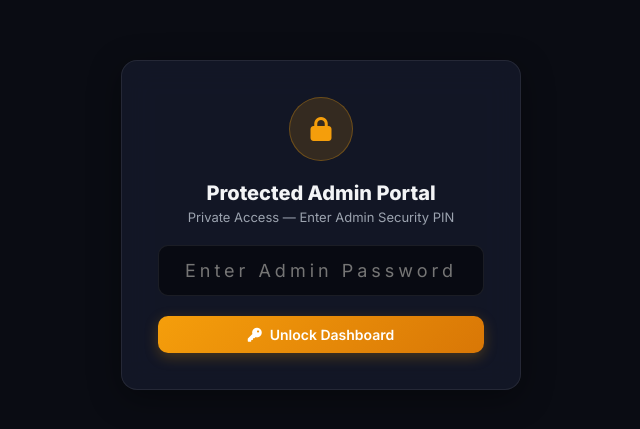
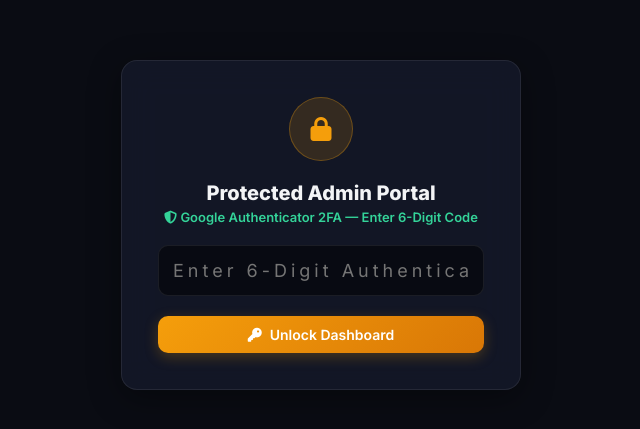
Before and after one commit to sravanku018/gitaAi, a plain HTML site: page index.html in a window 1280 px wide. Shown: the part 175-604 px from the top of the page, without its empty margins (319-959 px from the left). Drawn offline with Linux system fonts and the light colour scheme.

Commit message:
Update default lock screen HTML to Google Authenticator 2FA 6-digit code prompt

```diff
--- a/index.html
+++ b/index.html
@@ -145,9 +145,9 @@
       <div class="lock-icon"><i class="fa-solid fa-lock"></i></div>
       <div>
         <h2 style="font-size: 20px; font-weight: 800;">Protected Admin Portal</h2>
-        <p style="font-size: 13px; color: var(--text-muted); margin-top: 4px;">Private Access — Enter Admin Security PIN</p>
-      </div>
-      <input type="password" id="admin-pin" class="pin-input" placeholder="Enter Admin Password" onkeyup="checkPin(event)">
+        <p id="lock-subtitle" style="font-size: 13px; color: #34d399; font-weight: 600; margin-top: 4px;"><i class="fa-solid fa-shield-halved"></i> Google Authenticator 2FA — Enter 6-Digit Code</p>
+      </div>
+      <input type="text" id="admin-pin" class="pin-input" placeholder="Enter 6-Digit Authenticator Code (e.g. 123456)" maxlength="6" onkeyup="checkPin(event)">
       <button class="btn btn-primary" style="width: 100%; justify-content: center;" onclick="unlockDashboard()">
         <i class="fa-solid fa-key"></i> Unlock Dashboard
       </button>
```
